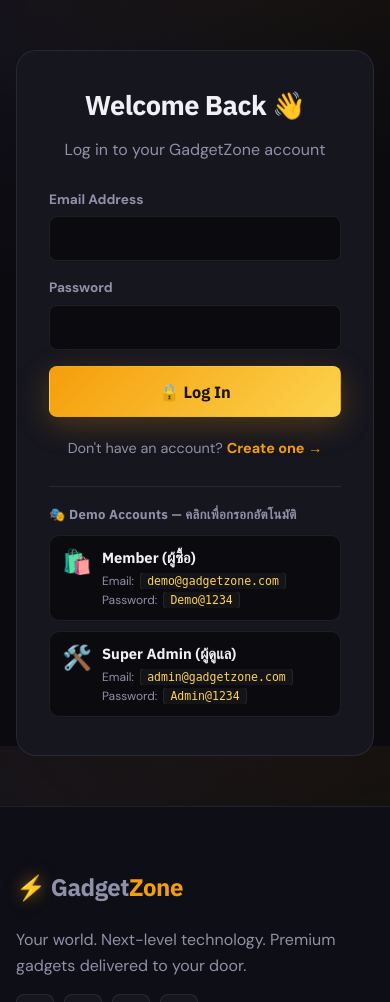
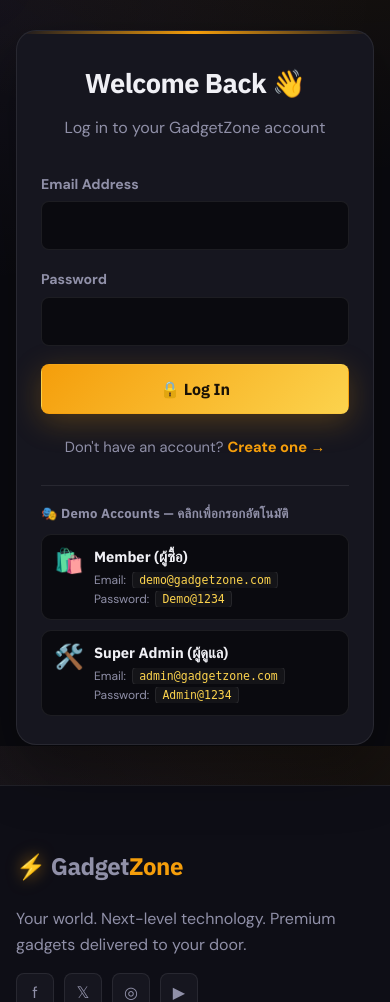
Before and after one commit to thanakornleelalai/gadgetzone, a PHP site: page /pages/login.php in a window 390 px wide. Shown: the part 98-1100 px from the top of the page. Run offline with PHP 8.4, Linux system fonts and the light colour scheme; data comes from the database, SQL or seed files in the repository; some libraries are stand-ins or nearby versions.

Commit message:
Enlarge login auth card so the demo accounts grid breathes
- Widen .auth-wrap from 440px to 620px to give the two demo tiles
  room to sit side-by-side without crowding the input fields
- Bump card padding to 50/56px and add a subtle amber top accent line
  + soft shadow so the wider card still feels intentional, not empty
- Scale up h1 to 2.1rem and input padding to 13px so the form
  matches the new card proportions instead of looking lost in it
- Add a 560px breakpoint that brings the card back to the original
  compact size on mobile (single-column demo grid handled separately
  in the login page's own style block)

```diff
--- a/assets/css/style.css
+++ b/assets/css/style.css
@@ -380,14 +380,36 @@
 .success-actions { display: flex; gap: 12px; justify-content: center; flex-wrap: wrap; }
 
 /* ---- Auth ------------------------------------------------ */
-.auth-wrap { max-width: 440px; margin: 50px auto; padding: 0 20px; }
-.auth-card { background: var(--surface); border: 1px solid var(--border); border-radius: var(--radius-lg); padding: 38px 32px; }
-.auth-card h1 { font-size: 1.7rem; text-align: center; }
-.auth-sub { text-align: center; color: var(--text2); margin-bottom: 26px; }
-.auth-card .field { margin-bottom: 16px; }
-.auth-foot { text-align: center; margin-top: 20px; color: var(--text2); font-size: .9rem; }
+.auth-wrap { max-width: 620px; margin: 70px auto; padding: 0 20px; }
+.auth-card {
+    background: var(--surface);
+    border: 1px solid var(--border);
+    border-radius: var(--radius-lg);
+    padding: 50px 56px 44px;
+    box-shadow: 0 24px 60px rgba(0,0,0,.35);
+    position: relative;
+    overflow: hidden;
+}
+.auth-card::before {
+    content: '';
+    position: absolute;
+    top: 0; left: 0; right: 0; height: 3px;
+    background: linear-gradient(90deg, transparent, var(--accent), transparent);
+}
+.auth-card h1 { font-size: 2.1rem; text-align: center; margin-bottom: 6px; }
+.auth-sub { text-align: center; color: var(--text2); margin-bottom: 32px; font-size: 1rem; }
+.auth-card .field { margin-bottom: 18px; }
+.auth-card .field label { font-size: .88rem; }
+.auth-card .field input { padding: 13px 16px; font-size: .98rem; }
+.auth-card .btn-lg { padding: 14px 22px; font-size: 1rem; margin-top: 4px; }
+.auth-foot { text-align: center; margin-top: 22px; color: var(--text2); font-size: .92rem; }
 .auth-foot a { color: var(--accent); font-weight: 700; }
 .auth-hint { margin-top: 18px; padding: 12px 14px; background: var(--bg); border: 1px dashed var(--border-strong); border-radius: var(--radius-sm); font-size: .82rem; color: var(--text2); text-align: center; }
+@media (max-width: 560px) {
+    .auth-wrap { margin: 30px auto; }
+    .auth-card { padding: 36px 24px 28px; }
+    .auth-card h1 { font-size: 1.7rem; }
+}
 
 /* ---- Account --------------------------------------------- */
 .account-layout { display: grid; grid-template-columns: 260px 1fr; gap: 28px; align-items: start; padding: 24px 0 60px; }
```
